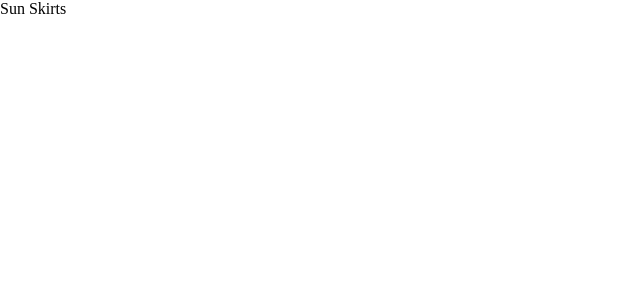
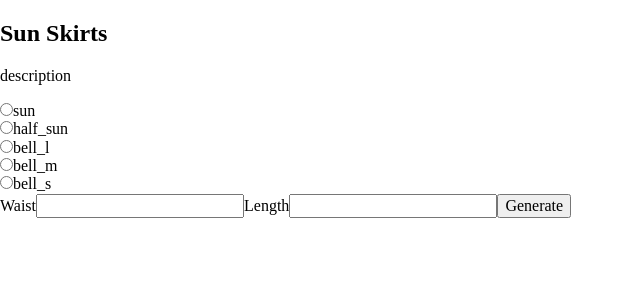
Before and after one commit to AnastasiiaPlutalova/react-no-cra, a React app: page / in a window 1280 px wide. Shown: the top 300 px of the page, without its empty margins (0-640 px from the left). Built offline with nearby package versions, Linux system fonts and the light colour scheme; the HTML template or start-up script is replaced by a standard one.

Commit message:
form skeleton for sun skirts

```diff
--- a/src/Pages/SunSkirts/SunSkirts.jsx
+++ b/src/Pages/SunSkirts/SunSkirts.jsx
@@ -1,7 +1,49 @@
-import React from 'react';
+import React, { useState } from 'react';
+
+const SUN_SKIRT_TYPES = {
+  SUN: 'sun',
+  HALF_SUN: 'half_sun',
+  BELL_L: 'bell_l',
+  BELL_M: 'bell_m',
+  BELL_S: 'bell_s',
+};
 
 function SunSkirts() {
-  return <>Sun Skirts</>;
+  const [koef, setKoef] = useState(0);
+  const [angle, setAngle] = useState(0);
+  const [radius, setRadius] = useState(0);
+  const [length, setLength] = useState(0);
+
+  const radioGroup = Object.values(SUN_SKIRT_TYPES).map((item) => (
+    <div key={item}>
+      <input key={item} name="skirt_type" id={item} value={item} type="radio" />
+      <label htmlFor={item}>{item}</label>
+    </div>
+  ));
+
+  const handleFormSubmit = (e) => {
+    e.preventDefault();
+    console.log(1);
+  };
+
+  return (
+    <>
+      <h2>Sun Skirts</h2>
+      <p>description</p>
+      <form onSubmit={handleFormSubmit}>
+        <div>{radioGroup}</div>
+        <label htmlFor="waist">
+          Waist
+          <input type="text" id="waist" />
+        </label>
+        <label htmlFor="length">
+          Length
+          <input type="text" id="length" />
+        </label>
+        <button type="submit">Generate</button>
+      </form>
+    </>
+  );
 }
 
 export default SunSkirts;
```
